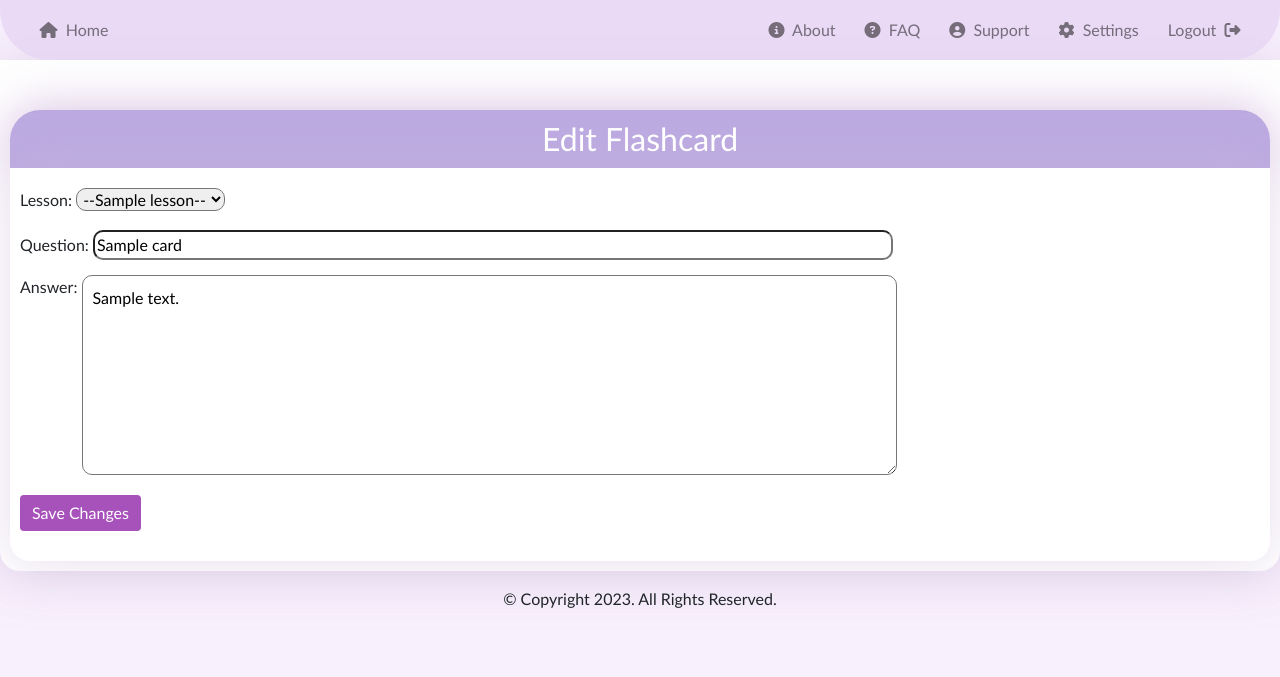
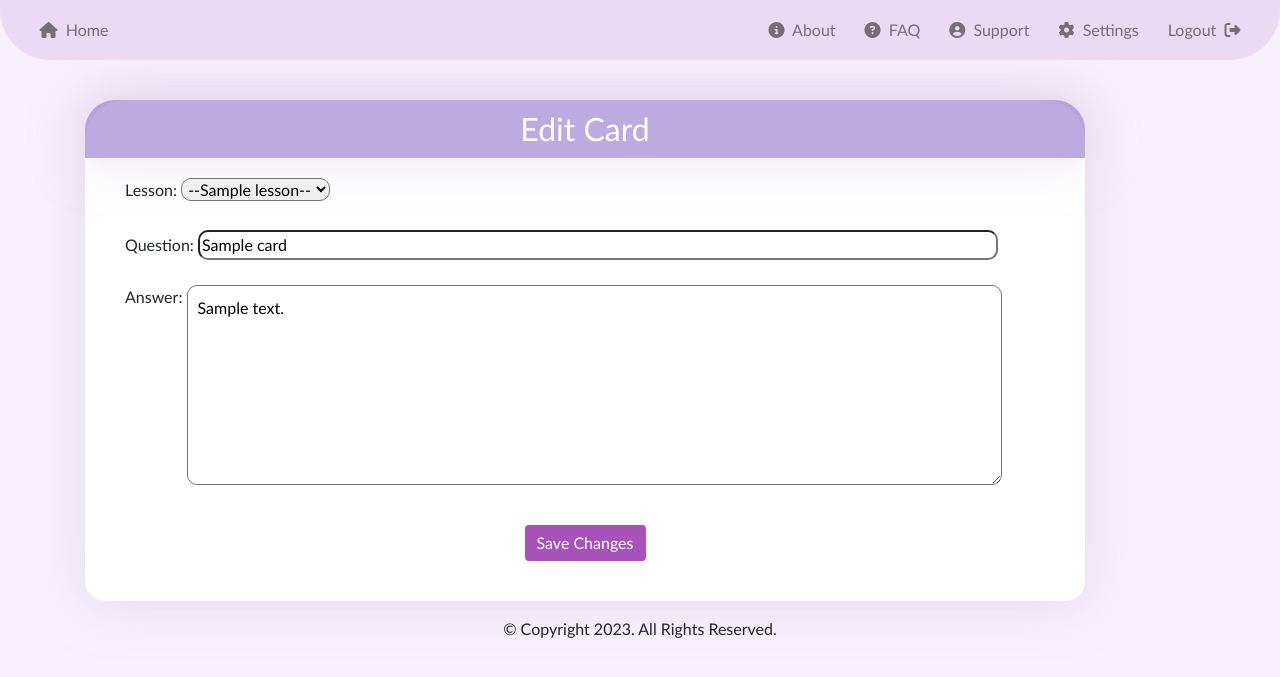
Before and after one commit to sategf/proempo-fl, a Flask app: page /EditFlashcard/1 in a window 1280 px wide. Shown: the top 677 px of the page. Run offline with Flask 3, Linux system fonts and the light colour scheme; a user stored in the database is signed in; tables that the repository leaves empty hold one stand-in row (values such as "Sample post"); some libraries are stand-ins or nearby versions.

Commit message:
translated the edit flashcards and show flashcards pages and updated the visual of the edit flashcards

```diff
--- a/website/templates/editFlashcards.html
+++ b/website/templates/editFlashcards.html
@@ -1,13 +1,14 @@
 {% extends "base.html" %} {% block title %}Edit Flashcard - ProEmPo{% endblock %}
 {% block content %}
 
-<h2>Edit Flashcard</h2>
+<div class="mainContainer">
+<h2>{% if user.language == 'ro' %}Editează Cardul{% else%} Edit Card{%endif%}</h2>
 
 <div class="container">
     <form action="/EditFlashcard/{{ card.id }}" method="POST">
 
         <div class="field">
-            <label for="lesson">Lesson:</label>
+            <label for="lesson">{% if user.language == 'ro' %}Lecție:{% else%} Lesson:{%endif%}</label>
             <select class="form" id="lesson" name="lesson">
                 <option id ="select" value="" disabled selected>--Select a lesson--</option>
                 {% for lesson in lessons %}
@@ -20,23 +21,20 @@
         </div>
 
         <div class="field">
-            <label for="question">Question:</label>
+            <label for="question">{% if user.language == 'ro' %}Întrebare{% else%} Question{%endif%}:</label>
             <input type="text" class="form" id="question" name="question" value="{{ card.question }}">
         </div>
 
         <div class="field">
-            <label for="answer">Answer:</label>
+            <label for="answer">{% if user.language == 'ro' %}Răspuns:{% else%} Answer:{%endif%}</label>
             <textarea class="form" id="answer" name="answer" rows="5">{{ card.answer }}</textarea>
         </div>
 
-        <button type="submit" class="btn btn-basic" id="submit">Save Changes</button>
+        <button type="submit" class="btn btn-basic" id="submit">{% if user.language == 'ro' %}Salvează Schimbările{% else%} Save Changes{%endif%}</button>
     </form>
 </div>
-
+</div>
 <style>
-
-
-
     h2 {
         background-color: rgba(152, 125, 209, 0.65);
         margin-top: 40px;
@@ -45,26 +43,30 @@
         border-top-right-radius: 30px;
         padding: 10px;
         color: #ffffff;
-        box-shadow: 0 0 50px rgba(172, 123, 196, 0.5);
+        box-shadow: 0 0 50px rgba(214, 197, 222, 0.5);
         text-align: center;
     }
 
-    .container {
-        max-width: 1500px;
+    .mainContainer {
+        max-width: 1000px;
         background-color: white;
-        padding: 10px;
         border-bottom-left-radius: 20px;
         border-bottom-right-radius: 20px;
-        box-shadow: 0 0 50px rgba(206, 186, 217, 0.5);
+        box-shadow: 0 0 50px rgba(212, 195, 221, 0.5);
+        border-top-left-radius: 40px;
+        border-top-right-radius: 40px;
+        padding-bottom: 20px;
+    }
 
 
-    }
 
     #submit {
+        text-align: center;
         background-color: #a751bb;
         border: black;
-        margin-bottom: 20px;
+        margin: 20px auto;
         color: white;
+        display: block;
     }
 
     #submit:hover {
@@ -102,7 +104,8 @@
     }
 
     .field{
-        margin-top: 10px;
+        margin-top: 20px;
+        padding-left: 25px;
     }
 
 </style>
```
Also changed, not shown: website/templates/showFlashcard.html (+15 -9 lines).
